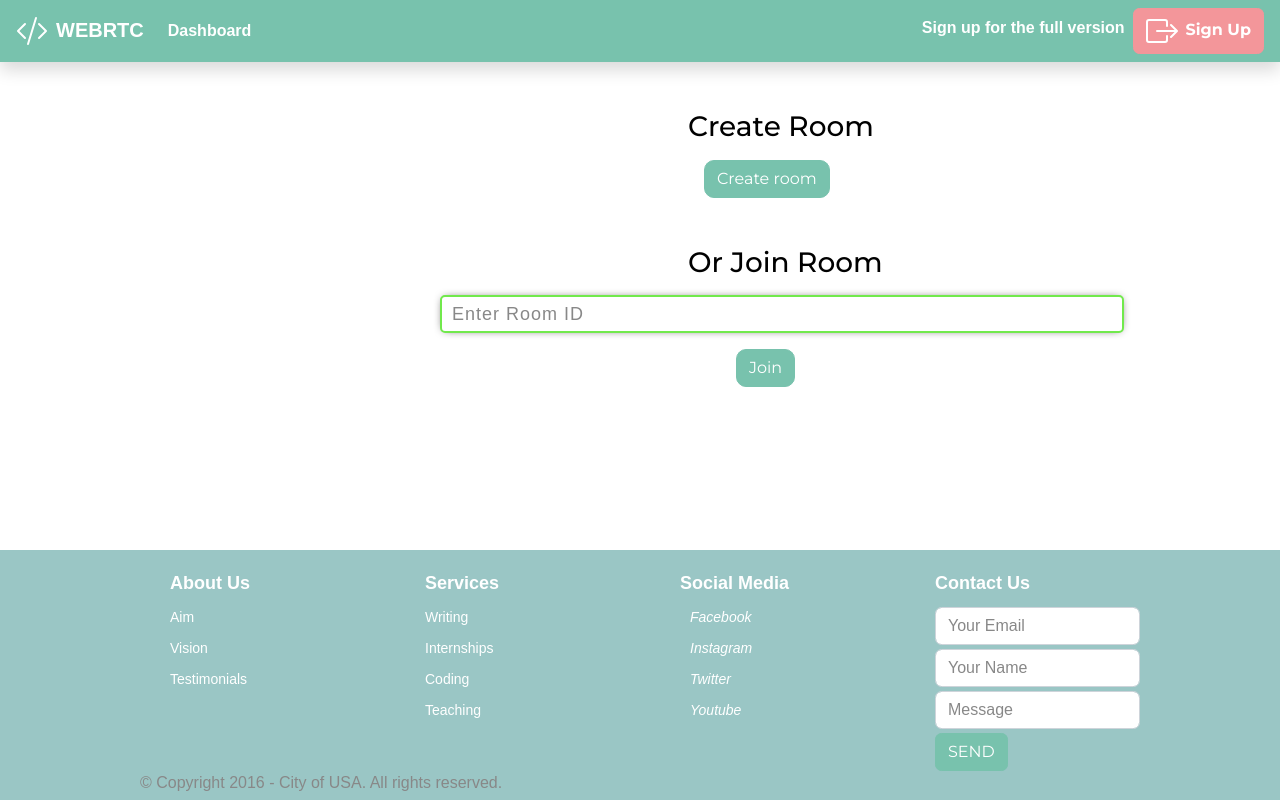
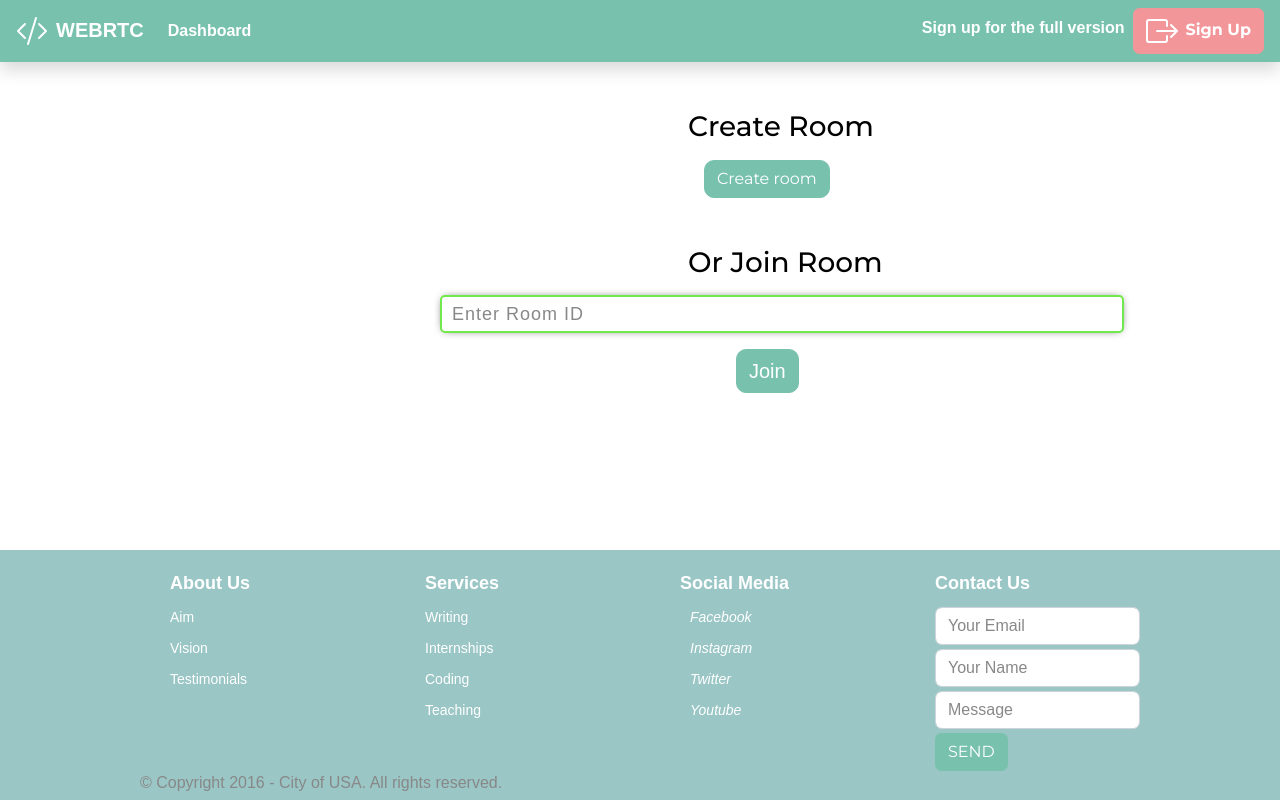
Before and after one commit to tam9999/webrtc-p2p-file-sharing, a React (Create React App) app in the folder client/: page /rooms in a window 1280 px wide. Built offline with nearby package versions, Linux system fonts and the light colour scheme; no server answers.

Commit message:
btn Join

```diff
--- a/client/src/App.css
+++ b/client/src/App.css
@@ -244,3 +244,7 @@ div.label{
 	height: 250px;
 	font-size: 14px;
 }
+a.btnjoinRoom{
+	color: white;
+	font-size: 20px;
+}
--- a/client/src/contexts/constants.js
+++ b/client/src/contexts/constants.js
@@ -1,6 +1,6 @@
 export const apiUrl =
 	process.env.NODE_ENV !== 'production'
-		? 'http://localhost:8000/api'
+		? 'https://localhost:8000/api'
 		: 'https://webrtc-file-sharing.herokuapp.com/api'
 export const apiUrlRoom =
 	process.env.NODE_ENV !== 'production'
--- a/client/src/views/CreateRoom.js
+++ b/client/src/views/CreateRoom.js
@@ -40,7 +40,7 @@ const CreateRoom = (props) => {
                         value={inputValue}
                         onChange={e => setInputValue(e.target.value)}
                     /> */}
-                    <Button className="joinRoom"><a className="joinRoom" href={inputValue} target="_self"></a>Join</Button>
+                    <Button className="joinRoom"><a className="btnjoinRoom" href={inputValue} target="_self">Join</a></Button>
                     </div>
                 </Form.Group>
 
--- a/client/src/views/CreateRooms.js
+++ b/client/src/views/CreateRooms.js
@@ -49,7 +49,7 @@ const CreateRooms = (props) => {
                         value={inputValue}
                         onChange={e => setInputValue(e.target.value)}
                     /> */}
-                    <Button className="joinRoom"><a className="joinRoom" href={inputValue} target="_self"></a>Join</Button>
+                    <Button className="joinRoom"><a className="btnjoinRoom" href={inputValue} target="_self">Join</a></Button>
                     </div>
                 </Form.Group>
 
```
